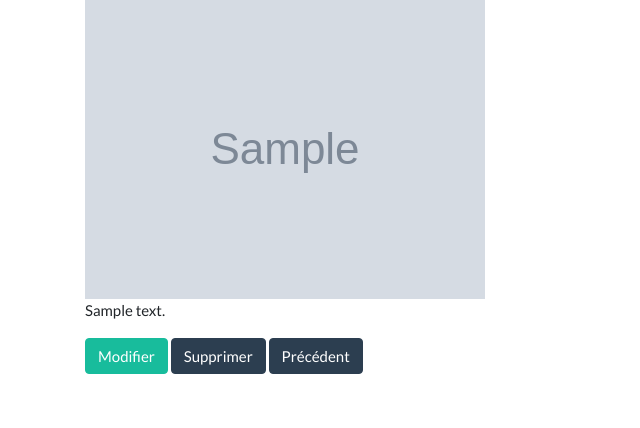
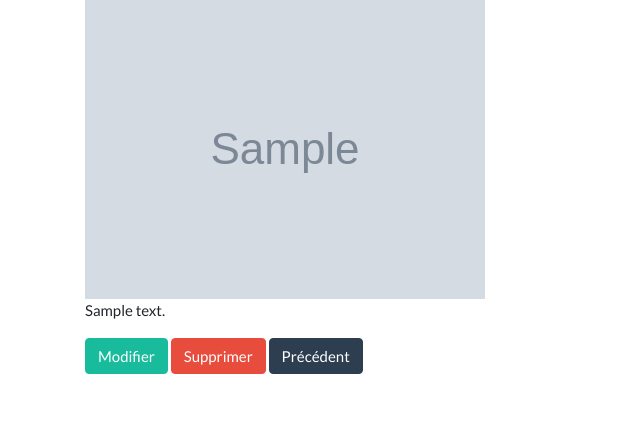
Before and after one commit to 15087/archiWeb, a Symfony app: template archiLogicielle/archiLog/templates/blog/show.html.twig in a window 1280 px wide. Shown: the part 150-578 px from the top of the page, without its empty margins (0-640 px from the left). Run offline with Twig, Linux system fonts and the light colour scheme; the template is opened without the code that fills it: most values are stand-ins (such as "Sample title", 1, 10 or a date in 2020); grey boxes marked "Sample" are stand-in pictures; some libraries are stand-ins or nearby versions.

Commit message:
update button delete

```diff
--- a/archiLogicielle/archiLog/templates/blog/show.html.twig
+++ b/archiLogicielle/archiLog/templates/blog/show.html.twig
@@ -10,6 +10,6 @@
         </div>
     </article>
     <a href="{{ path('editArticle', {'id': article.id }) }}" class="btn btn-success">Modifier </a>
-    <a href="{{ path('removeArticle', {'id': article.id }) }}" class="btn btn-primary">Supprimer </a>
+    <a href="{{ path('removeArticle', {'id': article.id }) }}" class="btn btn-danger">Supprimer </a>
     <a href="{{ path('blog') }}" class="btn btn-primary">Précédent </a>
 {% endblock %}
```
